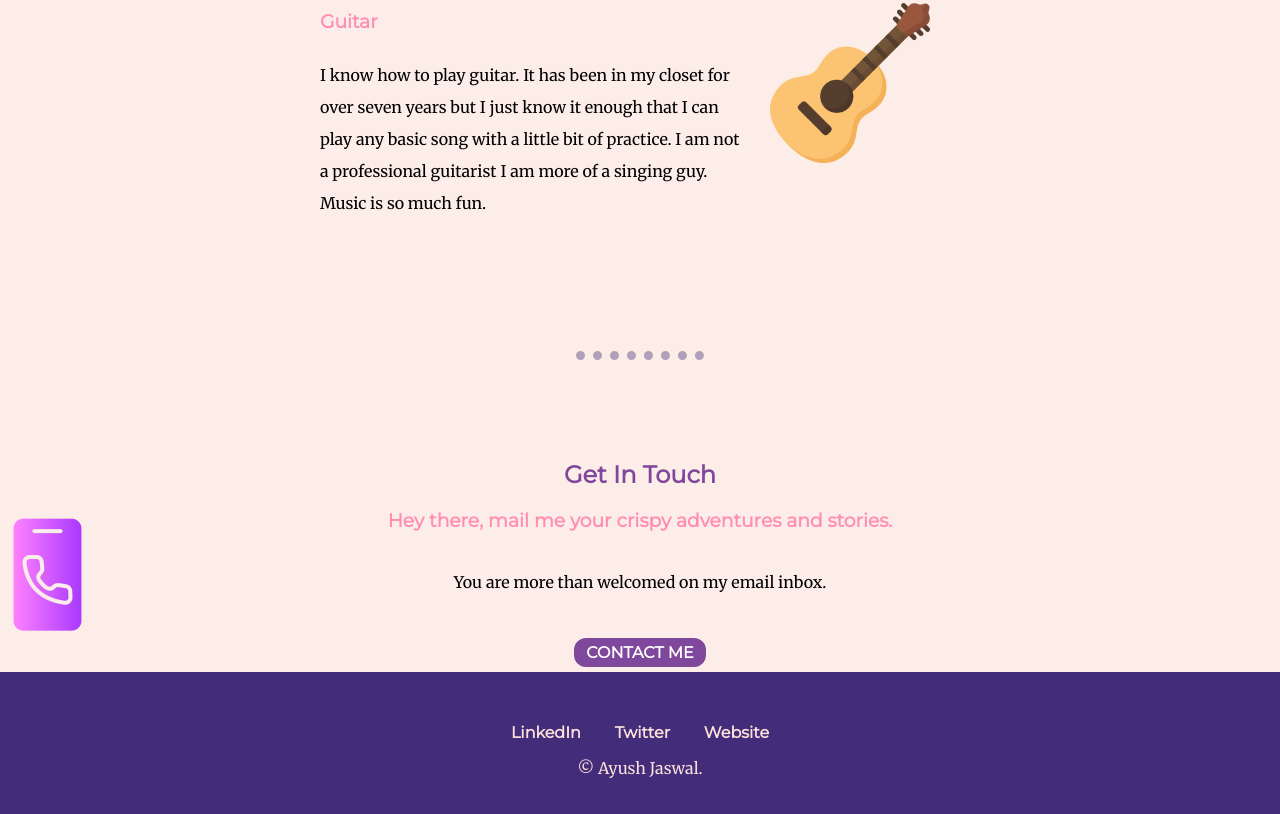
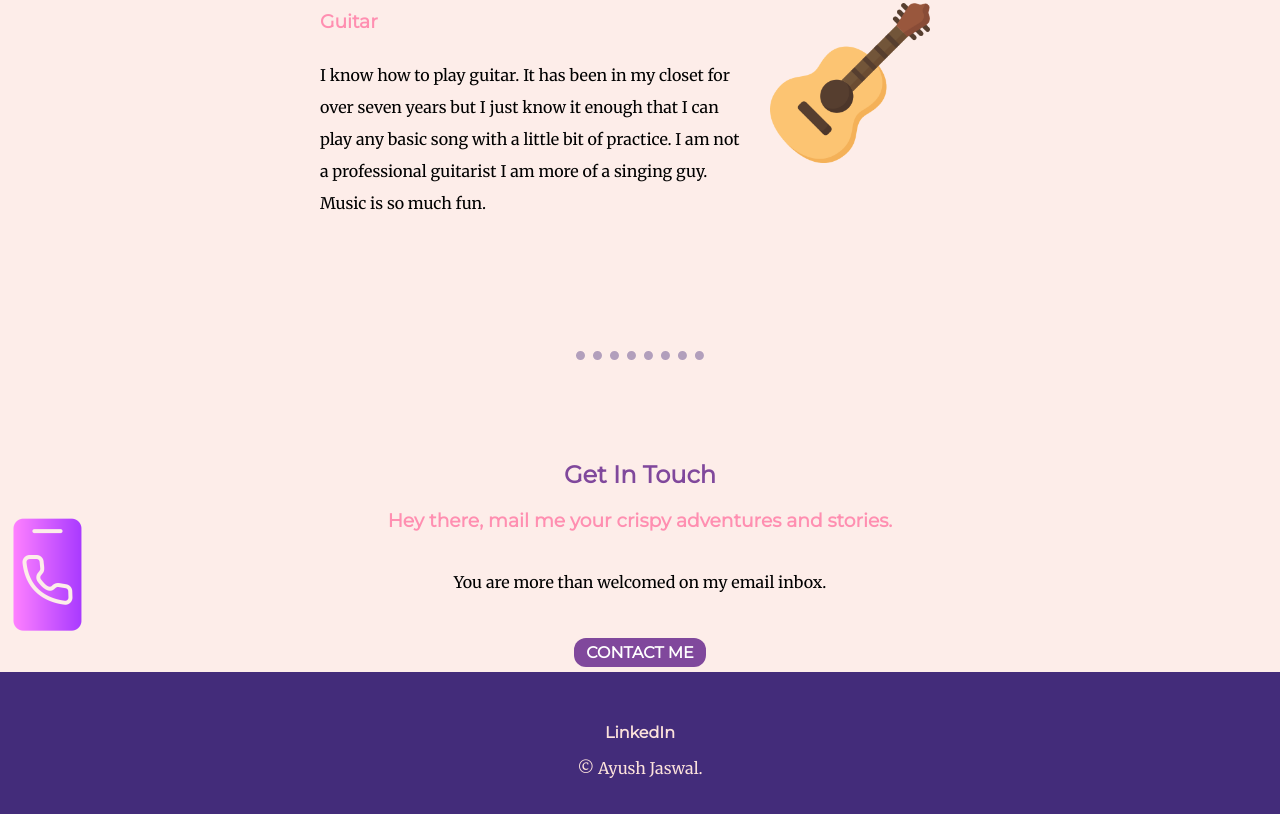
Before and after one commit to ayushjaswal/cv, a plain HTML site: page index.html in a window 1280 px wide. Shown: the part 1976-2790 px from the top of the page. Drawn offline with Linux system fonts and the light colour scheme.

Commit message:
Changed footer links

```diff
--- a/index.html
+++ b/index.html
@@ -48,9 +48,7 @@
 
 
       <div class="bottom-container">
-        <a class="footer-link" href="https://www.linkedin.com/ayushjaswal">LinkedIn</a>
-        <a class="footer-link" href="https://twitter.com/">Twitter</a>
-        <a class="footer-link" href="https://www.appbrewery.co/">Website</a>
+        <a class="footer-link" href="https://www.linkedin.com/in/ayushjaswal/">LinkedIn</a>
         <p>© Ayush Jaswal.</p>
       </div>
 
```
